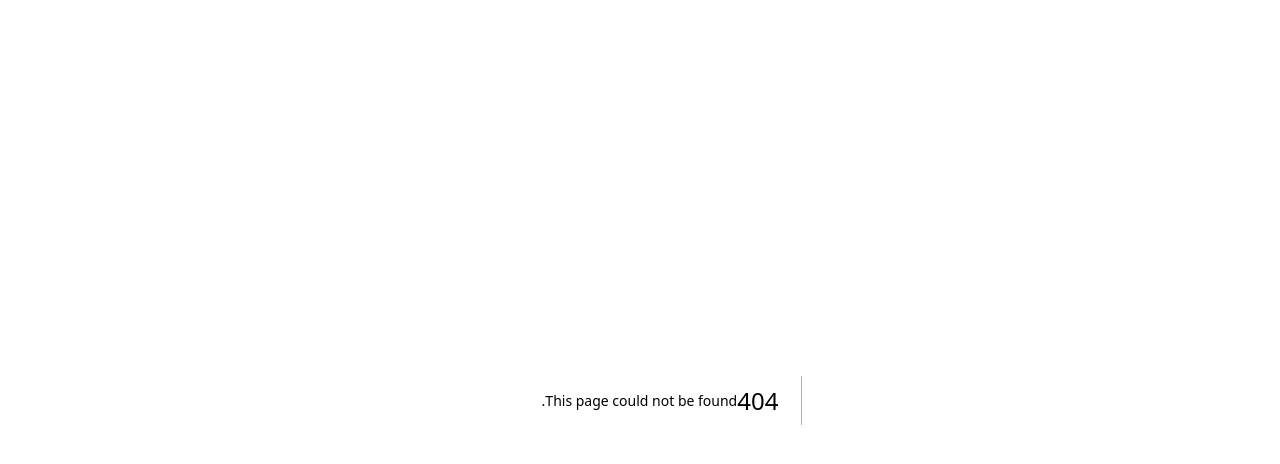
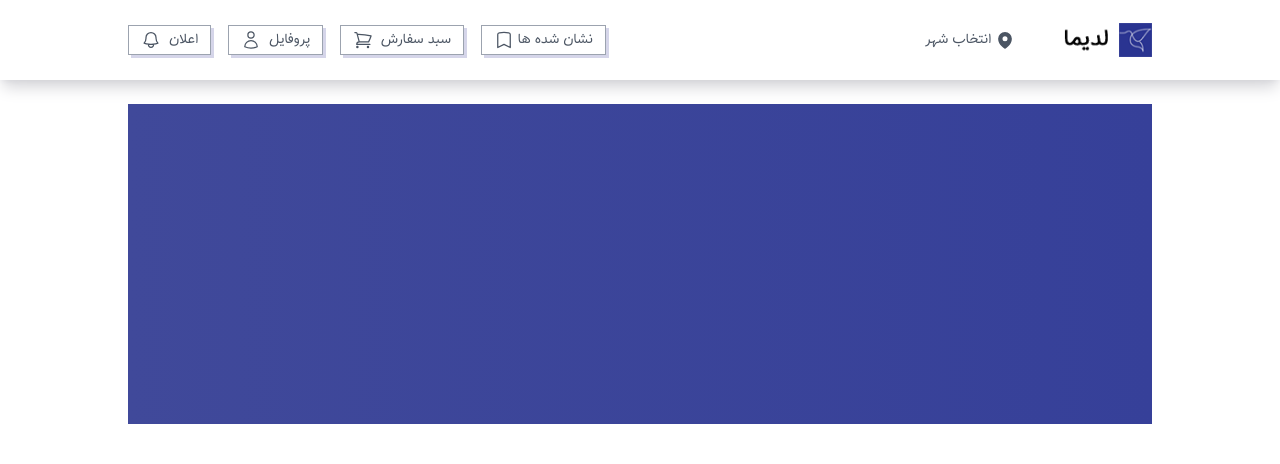
Before and after one commit to Ali-Primer/color-selector, a Next.js app: page /products in a window 1280 px wide. Before the commit this address had no page. Shown: the top 464 px of the page. Built offline with nearby package versions, Linux system fonts and the light colour scheme.

Commit message:
about product

```diff
--- /dev/null
+++ b/app/(views)/[aboutProduct]/page.tsx
@@ -0,0 +1,24 @@
+'use client'
+
+import { Banner } from "@/app/components/aboutProduct/Banner";
+import { HeaderDesktop } from "@/app/components/desktop/HeaderDesktop";
+import { useEffect } from "react";
+
+interface params{
+    name: string
+}
+
+export default function AboutProduct({ params }: { params: { aboutProduct: number } }){
+
+
+    useEffect(() => {
+        console.log("name is: " ,params.aboutProduct);
+
+    },[])
+    return(
+        <>
+            <HeaderDesktop/>
+            <Banner/>
+        </>
+    )
+}
--- /dev/null
+++ b/app/components/aboutProduct/Banner.tsx
@@ -0,0 +1,17 @@
+
+
+export function Banner({}) {
+  return (
+    <>
+      <div className="flex justify-center w-full h-80 mt-6">
+        <div className="hidden lg:flex w-4/5 h-full bg-gradient-to-l from-[#364099] to-[#40499A] justify-center items-center">
+          <div className="flex flex-col items-center w-1/2">
+            <p className="font-extrabold text-white mt-6 text-2xl">
+
+            </p>
+          </div>
+        </div>
+      </div>
+    </>
+  );
+}
--- a/app/components/global/product/Product.tsx
+++ b/app/components/global/product/Product.tsx
@@ -1,5 +1,6 @@
 import { openPopUp, selectID } from "@/app/store/selectedID-slice";
 import { AppDispatch } from "@/app/store/store";
+import Link from "next/link";
 import { useDispatch } from "react-redux";
 
 interface singleProduct {
@@ -18,7 +19,7 @@ export function Product({ product }: product) {
 
   const handleSelectProduct = () => {
     dispatch(selectID(product.id)); // ارسال id به Redux
-    dispatch(openPopUp())
+    dispatch(openPopUp());
   };
   return (
     <div>
@@ -26,6 +27,7 @@ export function Product({ product }: product) {
         <div className="w-full bg-white h-10 flex flex-row-reverse items-center">
           <div className="flex gap-2 items-center pl-3">
             {/* info icon */}
+            <Link href={`./${product.id}`}>
               <svg
                 xmlns="http://www.w3.org/2000/svg"
                 fill="none"
@@ -40,6 +42,7 @@ export function Product({ product }: product) {
                   d="m11.25 11.25.041-.02a.75.75 0 0 1 1.063.852l-.708 2.836a.75.75 0 0 0 1.063.853l.041-.021M21 12a9 9 0 1 1-18 0 9 9 0 0 1 18 0Zm-9-3.75h.008v.008H12V8.25Z"
                 />
               </svg>
+            </Link>
 
             {/* save icon */}
             <svg
```
Also changed, not shown: app/components/aboutProduct/AboutProduct.tsx (added). Lines whose indentation alone changed are shown as unchanged.
